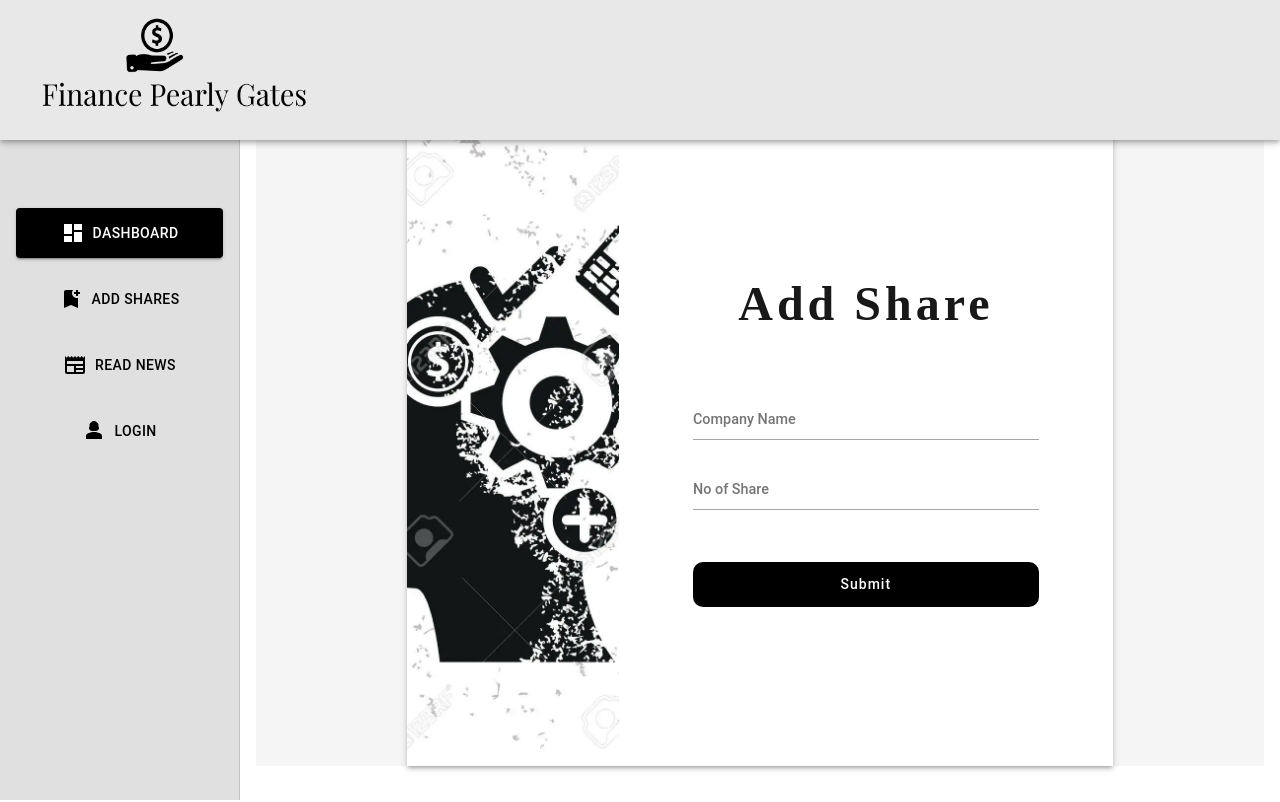
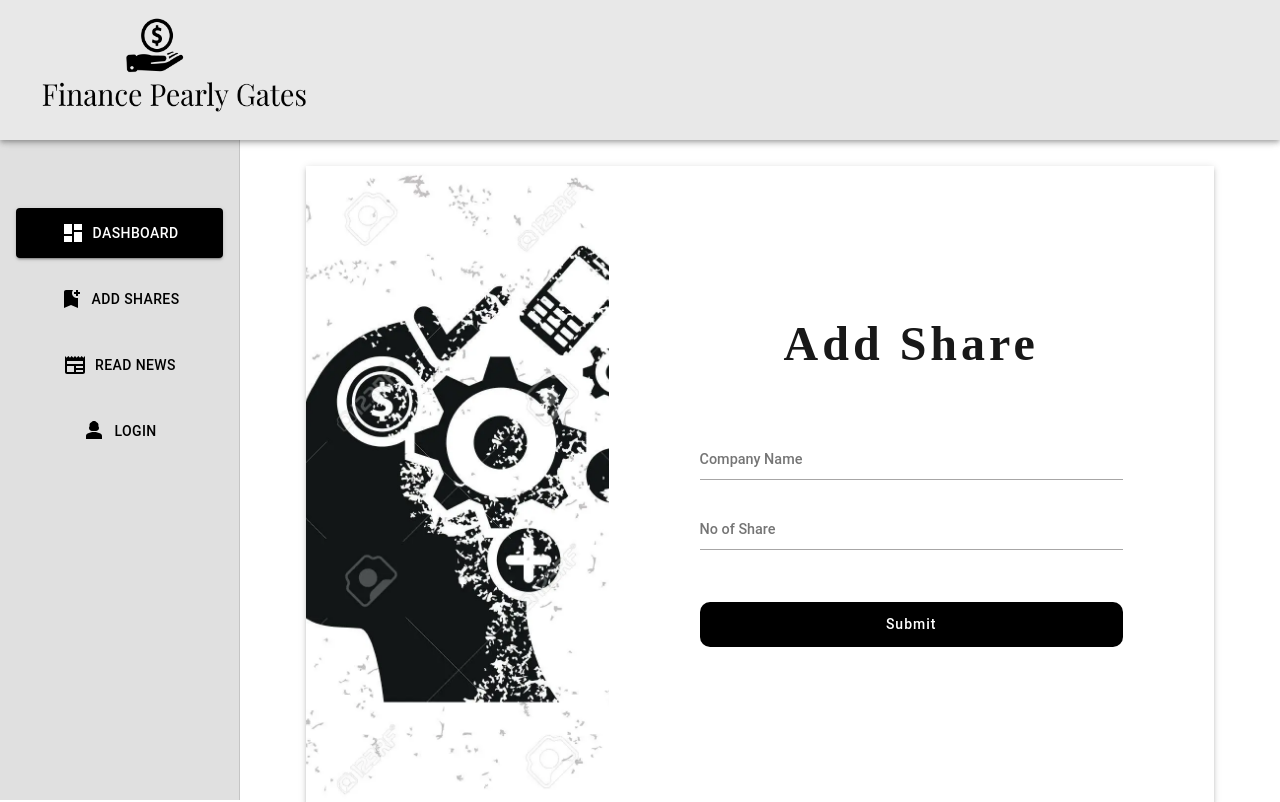
Before and after one commit to preetu391/Finance-pearly-gates, a React (Create React App) app: page /addShares in a window 1280 px wide. Shown: the top 802 px of the page. Built offline with nearby package versions, Linux system fonts and the light colour scheme; the HTML template or start-up script is replaced by a standard one.

Commit message:
proxy added, login signup working, css changed

```diff
--- a/package.json
+++ b/package.json
@@ -2,6 +2,7 @@
   "name": "finance-pearly-gates",
   "version": "0.1.0",
   "private": true,
+  "proxy": "https://finance-apppp-backend.herokuapp.com/",
   "dependencies": {
     "@emotion/react": "^11.10.5",
     "@emotion/styled": "^11.10.5",
--- a/src/Components/AddShare/index.jsx
+++ b/src/Components/AddShare/index.jsx
@@ -4,6 +4,7 @@ import { Link, useNavigate } from "react-router-dom";
 import styles from "./styles.module.css";
 // import pic from "../assets/Financial-Services-Under-GST.jpg";
 import pic from "../photos/fimage.webp";
+import { Box } from "@mui/system";
 
 const AddShare = () => {
 
@@ -11,7 +12,7 @@ const AddShare = () => {
 
   const navigate = useNavigate()
 
-  if(!curruser){
+  if (!curruser) {
     navigate("/login")
   }
 
@@ -42,6 +43,8 @@ const AddShare = () => {
   };
 
   return (
+    <>
+      <Box mt={5}>
         <div className={styles.signup_container}>
           <div className={styles.signup_form_container}>
             <div className={styles.left}>
@@ -77,59 +80,13 @@ const AddShare = () => {
                 <button type="submit" className={styles.green_btn}>
                   Submit
                 </button>
-            {/* <h5>
-              Don't have an account?{" "}
-              <Link className={styles.linkStyle} to="/signup">
-                SignUp
-              </Link>
-            </h5> */}
               </form>
             </div>
           </div>
         </div>
+      </Box>
+    </>
   );
-
-  // return (
-  // 	<div className={styles.login_container}>
-  // 		<div className={styles.login_form_container}>
-  // 			<div className={styles.left}>
-  // 				<form className={styles.form_container} onSubmit={handleSubmit}>
-  // 					<h1>Login to Your Account</h1>
-  // 					<input
-  // 						type="email"
-  // 						placeholder="Email"
-  // 						name="email"
-  // 						onChange={handleChange}
-  // 						value={data.email}
-  // 						required
-  // 						className={styles.input}
-  // 					/>
-  // 					<input
-  // 						type="password"
-  // 						placeholder="Password"
-  // 						name="password"
-  // 						onChange={handleChange}
-  // 						value={data.password}
-  // 						required
-  // 						className={styles.input}
-  // 					/>
-  // 					{error && <div className={styles.error_msg}>{error}</div>}
-  // 					<button type="submit" className={styles.green_btn}>
-  // 						Sing In
-  // 					</button>
-  // 				</form>
-  // 			</div>
-  // 			<div className={styles.right}>
-  // 				<h1>New Here ?</h1>
-  // 				<Link to="/signup">
-  // 					<button type="button" className={styles.white_btn}>
-  // 						Sing Up
-  // 					</button>
-  // 				</Link>
-  // 			</div>
-  // 		</div>
-  // 	</div>
-  // );
 };
 
 export default AddShare;
--- a/src/Components/AddShare/styles.module.css
+++ b/src/Components/AddShare/styles.module.css
@@ -1,14 +1,14 @@
 .signup_container {
     width: 100%;
     max-height: 100vh;
-    background-color: #f5f5f5;
+    /* background-color: #f5f5f5; */
     display: flex;
     align-items: center;
     justify-content: center;
 }
 
 .signup_form_container {
-    width: 70%;
+    width: 90%;
     height: 80vh;
     display: flex;
     /* justify-content: center;
--- a/src/Components/Login/index.jsx
+++ b/src/Components/Login/index.jsx
@@ -3,6 +3,7 @@ import axios from "axios";
 import { Link, useNavigate } from "react-router-dom";
 import styles from "./styles.module.css";
 import pic from "../photos/Rectangle 38.svg";
+import { Box } from "@mui/material";
 
 const Login = () => {
   const [data, setData] = useState({ email: "", password: "" });
@@ -21,7 +22,7 @@ const Login = () => {
       const { data: res } = await axios.post(url, data);
       localStorage.setItem("token", res.token);
       localStorage.setItem("user", JSON.stringify(res.data));
-      navigate("/")
+      navigate("/dashboard")
     } catch (error) {
       if (
         error.response &&
@@ -34,13 +35,15 @@ const Login = () => {
   };
 
   return (
+    <>
+      <Box mt={10}>
         <div className={styles.signup_container}>
           <div className={styles.signup_form_container}>
             <div className={styles.left}>
               <img src={pic} alt="mypic" />
             </div>
             <div className={styles.right}>
-          <form className={styles.form_container} onSubmit={{handleSubmit}}>
+              <form className={styles.form_container} onSubmit={handleSubmit}>
                 <h1>Login</h1>
 
                 <div className={styles.input_box}>
@@ -79,49 +82,9 @@ const Login = () => {
             </div>
           </div>
         </div>
+      </Box>
+    </>
   );
-
-  // return (
-  // 	<div className={styles.login_container}>
-  // 		<div className={styles.login_form_container}>
-  // 			<div className={styles.left}>
-  // 				<form className={styles.form_container} onSubmit={handleSubmit}>
-  // 					<h1>Login to Your Account</h1>
-  // 					<input
-  // 						type="email"
-  // 						placeholder="Email"
-  // 						name="email"
-  // 						onChange={handleChange}
-  // 						value={data.email}
-  // 						required
-  // 						className={styles.input}
-  // 					/>
-  // 					<input
-  // 						type="password"
-  // 						placeholder="Password"
-  // 						name="password"
-  // 						onChange={handleChange}
-  // 						value={data.password}
-  // 						required
-  // 						className={styles.input}
-  // 					/>
-  // 					{error && <div className={styles.error_msg}>{error}</div>}
-  // 					<button type="submit" className={styles.green_btn}>
-  // 						Sing In
-  // 					</button>
-  // 				</form>
-  // 			</div>
-  // 			<div className={styles.right}>
-  // 				<h1>New Here ?</h1>
-  // 				<Link to="/signup">
-  // 					<button type="button" className={styles.white_btn}>
-  // 						Sing Up
-  // 					</button>
-  // 				</Link>
-  // 			</div>
-  // 		</div>
-  // 	</div>
-  // );
 };
 
 export default Login;
--- a/src/Components/Login/styles.module.css
+++ b/src/Components/Login/styles.module.css
@@ -1,7 +1,7 @@
 .signup_container {
     width: 100%;
     max-height: 100vh;
-    background-color: #f5f5f5;
+    /* background-color: #f5f5f5; */
     display: flex;
     align-items: center;
     justify-content: center;
--- a/src/Components/Signup/index.jsx
+++ b/src/Components/Signup/index.jsx
@@ -3,6 +3,7 @@ import axios from "axios";
 import { Link, useNavigate } from "react-router-dom";
 import styles from "./styles.module.css";
 import pic from "../photos/Rectangle 38.svg";
+import { Box } from "@mui/system";
 
 const Signup = () => {
   const [data, setData] = useState({
@@ -22,7 +23,7 @@ const Signup = () => {
     try {
       const url = "https://finance-apppp-backend.herokuapp.com/api/signup";
       const { data: res } = await axios.post(url, data);
-      navigate("/");
+      navigate("/login");
       console.log(res.message);
     } catch (error) {
       if (
@@ -36,6 +37,8 @@ const Signup = () => {
   };
 
   return (
+    <>
+      <Box mt={10}>
         <div className={styles.signup_container}>
           <div className={styles.signup_form_container}>
             <div className={styles.left}>
@@ -43,7 +46,7 @@ const Signup = () => {
             </div>
             <div className={styles.right}>
               <form className={styles.form_container} onSubmit={handleSubmit}>
-            <h1>Create &nbsp; Account</h1>
+                <h1>Create&nbsp;Account</h1>
                 <div className={styles.input_box}>
                   <input
                     type="text"
@@ -91,6 +94,8 @@ const Signup = () => {
             </div>
           </div>
         </div>
+      </Box>
+    </>
   );
 };
 
--- a/src/Components/Signup/styles.module.css
+++ b/src/Components/Signup/styles.module.css
@@ -1,7 +1,7 @@
 .signup_container {
     width: 100%;
     max-height: 100vh;
-    background-color: #f5f5f5;
+    /* background-color: #f5f5f5; */
     display: flex;
     align-items: center;
     justify-content: center;
```
Lines whose indentation alone changed are shown as unchanged.
